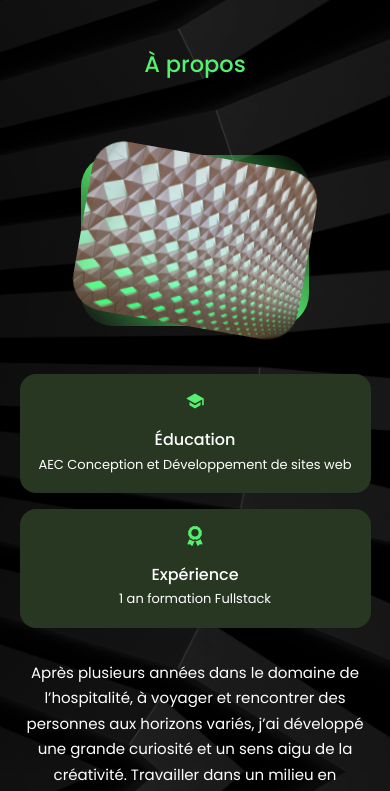
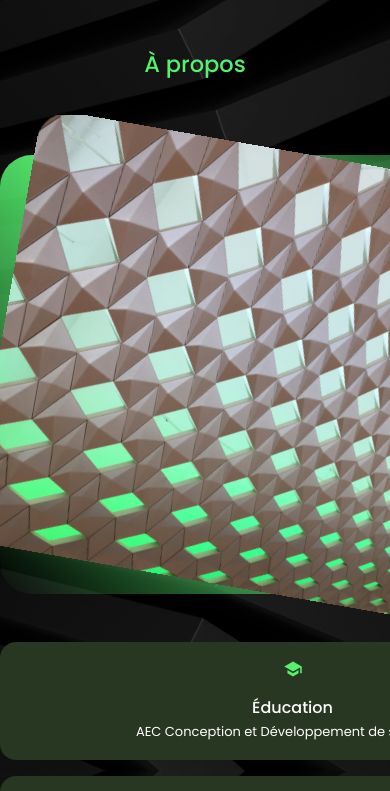
Before and after one commit to agnes31/portfolio-AS, a React (Create React App) app: page / in a window 390 px wide. Shown: the part 917-1708 px from the top of the page. Built offline with nearby package versions, Linux system fonts and the light colour scheme.

Commit message:
test responsive phone

```diff
--- a/src/components/about/about.css
+++ b/src/components/about/about.css
@@ -125,8 +125,15 @@
     overflow-x: hidden;
   }
 
+  .container.about__container {
+    width: 100%;
+    grid-template-columns: 1fr;
+    gap: 0;
+    overflow-x: hidden;
+  }
+
   .about__me {
-    width: 65%;
+    width: 100%;
     margin: 0 auto 3rem;
     margin-top: 40px;
   }
```
